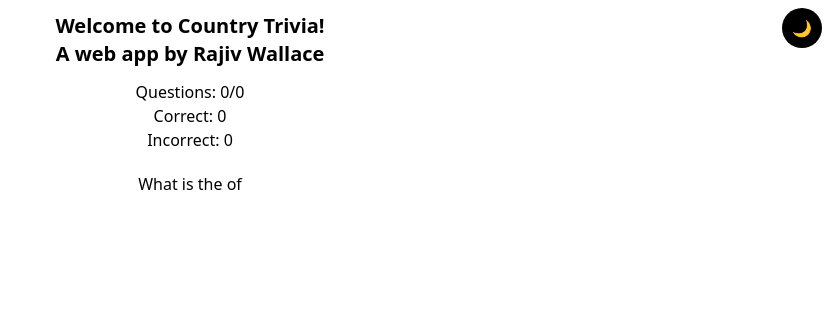
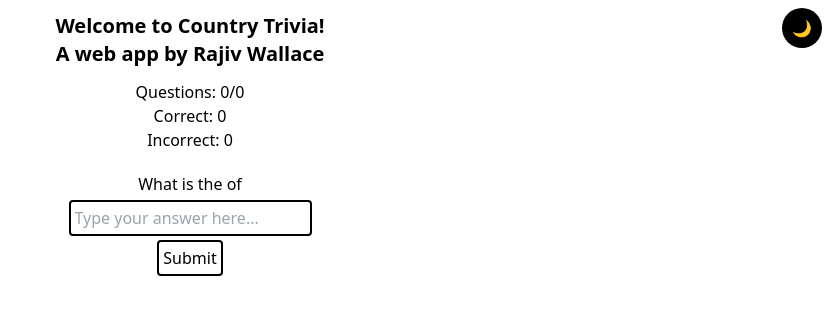
Before and after one commit to rajivghandi767/country-trivia-react, a React (Vite) app: page / in a window 1280 px wide. Shown: the top 314 px of the page, without its empty margins (450-1280 px from the left). Built offline with nearby package versions, Linux system fonts and the light colour scheme.

Commit message:
add submit, add answer box

```diff
--- a/src/components/PromptAnswer.tsx
+++ b/src/components/PromptAnswer.tsx
@@ -2,10 +2,18 @@ import React from "react";
 
 function PromptAnswer() {
   return (
-    <div>
-      <h1 className="text-center p-5">
+    <div className="text-center p-5">
+      <h1>
         What is the {} of {}
       </h1>
+      <input
+        className="border-2 border-black rounded m-1 p-1"
+        type="text"
+        placeholder="Type your answer here..."
+      />
+      <div>
+        <button className="border-2 border-black rounded p-1">Submit</button>
+      </div>
     </div>
   );
 }
```
